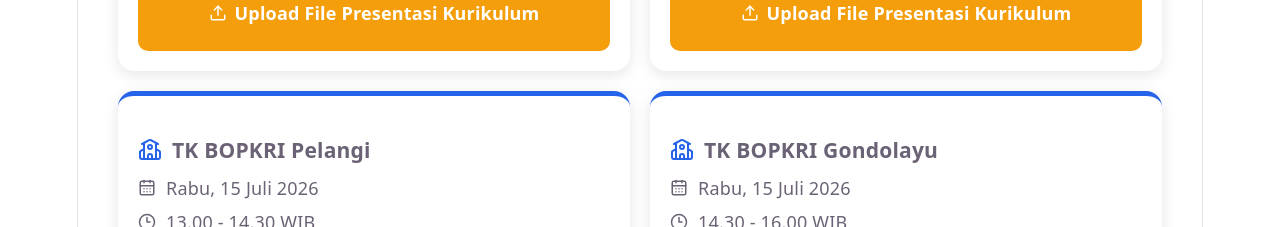
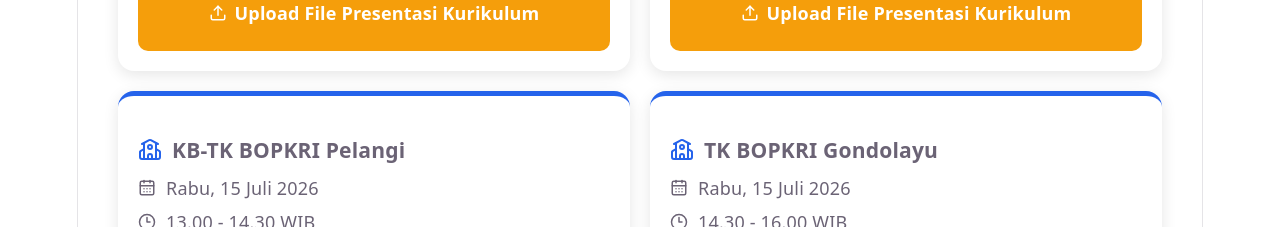
Before and after one commit to donyputraperkasa/zoom-schedule, a React (Vite) app: page / in a window 1280 px wide. Shown: the part 6400-6627 px from the top of the page. Built offline with nearby package versions, Linux system fonts and the light colour scheme.

Commit message:
add link upload to TK SD" git push

```diff
--- a/src/data/schedule.js
+++ b/src/data/schedule.js
@@ -117,7 +117,7 @@
         time: '14.30 - 16.00 WIB',
         link: 'https://us06web.zoom.us/j/81436131503?pwd=3Ezm5FalAtSYn4oz0bZkE67a6FtaCL.1',
         driveLink: 'https://drive.google.com/drive/folders/1nbfJtf0SOEZiA_NSH8Py9olK46GG8vhu?usp=sharing',
-        uploadLink: '#',
+        uploadLink: 'https://drive.google.com/drive/folders/1YHMF0Zss_FULiL3tFnhajLAafLfx7FC9?usp=sharing',
     },
     {
         id: 13,
@@ -127,7 +127,7 @@
         time: '13.00 - 14.30 WIB',
         link: 'https://us06web.zoom.us/j/84808926430?pwd=DagPPGq7Z4baOCa2L9qppU2s2ujTHu.1',
         driveLink: 'https://drive.google.com/drive/folders/1pZkaAWyOcnaaO-IL_lciONAKoPyxw1CN?usp=sharing',
-        uploadLink: '#',
+        uploadLink: 'https://drive.google.com/drive/folders/1PcewCtjs9c4KU3YlkC5to4my_b2RRZ03?usp=sharing',
     },
     {
         id: 14,
@@ -137,7 +137,7 @@
         time: '14.30 - 16.00 WIB',
         link: 'https://us06web.zoom.us/j/84808926430?pwd=DagPPGq7Z4baOCa2L9qppU2s2ujTHu.1',
         driveLink: 'https://drive.google.com/drive/folders/1Z8YmmT9GCuuI2XH0C1rFN3_W3NrecQfU?usp=sharing',
-        uploadLink: '#',
+        uploadLink: 'https://drive.google.com/drive/folders/16ke5tSoHUo30RAj4dYJT-HukSYu2x7d_?usp=sharing',
     },
     {
         id: 15,
@@ -147,7 +147,7 @@
         time: '13.00 - 14.30 WIB',
         link: 'https://us06web.zoom.us/j/84354895958?pwd=lsrYbmOuYodNGzC0GSxhPnETwYjgKL.1',
         driveLink: 'https://drive.google.com/drive/folders/1k_mKozJROLZte_mCf4hJh9h5tILybW4e?usp=sharing',
-        uploadLink: '#',
+        uploadLink: 'https://drive.google.com/drive/folders/1fjPlmNUmjOMwA7UjBQ2bspLiHG058vMo?usp=sharing',
     },
     {
         id: 16,
@@ -157,7 +157,7 @@
         time: '14.30 - 16.00 WIB',
         link: 'https://us06web.zoom.us/j/84354895958?pwd=lsrYbmOuYodNGzC0GSxhPnETwYjgKL.1',
         driveLink: 'https://drive.google.com/drive/folders/1bTVgtSpYy4Zz0k1_KpXoI0E1LJQp9u6v?usp=sharing',
-        uploadLink: '#',
+        uploadLink: 'https://drive.google.com/drive/folders/1Wu-HVvvM1Ti6qSHdyhMkx3oKxWJrNAgW?usp=sharing',
     },
     {
         id: 17,
@@ -167,7 +167,7 @@
         time: '13.00 - 14.30 WIB',
         link: 'https://us06web.zoom.us/j/83764033827?pwd=V24zFDxCgYQ3bs7Nhjbcg2MPI3vnKx.1',
         driveLink: 'https://drive.google.com/drive/folders/1FkNjUqse1AlwoxTSz8Ky-Eia29vv4PwP?usp=sharing',
-        uploadLink: '#',
+        uploadLink: 'https://drive.google.com/drive/folders/12Pkinwm035C84pJbl9BUQT3chp8fST9J?usp=sharing',
     },
     {
         id: 18,
@@ -177,7 +177,7 @@
         time: '14.30 - 16.00 WIB',
         link: 'https://us06web.zoom.us/j/83764033827?pwd=V24zFDxCgYQ3bs7Nhjbcg2MPI3vnKx.1',
         driveLink: 'https://drive.google.com/drive/folders/1_zFyGVPMJs8wAILTG_3YDBJKjkTqCUfr?usp=sharing',
-        uploadLink: '#',
+        uploadLink: 'https://drive.google.com/drive/folders/17WN8jQmQRaOH0IRkFhEQQ3JO4OSuYBxh?usp=sharing',
     },
     {
         id: 19,
@@ -187,7 +187,7 @@
         time: '13.00 - 14.30 WIB',
         link: 'https://us06web.zoom.us/j/89427618984?pwd=P82ZNF1Nd3kVgspcitxPEn6x1JhTfN.1',
         driveLink: 'https://drive.google.com/drive/folders/1VINkmtmMrI4nBvy2MqSUhSExejEwQ6E7?usp=sharing',
-        uploadLink: '#',
+        uploadLink: 'https://drive.google.com/drive/folders/1Y-jnEYjK93DY4qyq-23MwJJHgb6VKCHD?usp=sharing',
     },
     {
         id: 20,
@@ -197,7 +197,7 @@
         time: '14.30 - 16.00 WIB',
         link: 'https://us06web.zoom.us/j/89427618984?pwd=P82ZNF1Nd3kVgspcitxPEn6x1JhTfN.1',
         driveLink: 'https://drive.google.com/drive/folders/19y1Scn2a6DbpljvocRsIIj-Ld-hpnZ5u?usp=sharing',
-        uploadLink: '#',
+        uploadLink: 'https://drive.google.com/drive/folders/1zSU4Tj0FkLN7fW_QSB-oERIEZkJcZ-nR?usp=sharing',
     },
     {
         id: 21,
@@ -207,7 +207,7 @@
         time: '13.00 - 14.30 WIB',
         link: 'https://us06web.zoom.us/j/84478129268?pwd=uNyh5c1LfwCrGM8xhwwoqXMlK9a8ZC.1',
         driveLink: 'https://drive.google.com/drive/folders/18x49G2_fKUewQACuOxtzyL0i-o2Q60t2?usp=sharing',
-        uploadLink: '#',
+        uploadLink: 'https://drive.google.com/drive/folders/1p8pJXUuNaZqyrmGXyE-cgZy7k3yKLHjB?usp=sharing',
     },
     {
         id: 22,
@@ -217,7 +217,7 @@
         time: '14.30 - 16.00 WIB',
         link: 'https://us06web.zoom.us/j/84478129268?pwd=uNyh5c1LfwCrGM8xhwwoqXMlK9a8ZC.1',
         driveLink: 'https://drive.google.com/drive/folders/1q_HzEDCCHjoaZ3XHhFani6_mb6PEc6nW?usp=sharing',
-        uploadLink: '#',
+        uploadLink: 'https://drive.google.com/drive/folders/14NJ5cTg3Dnd5AG0oe-c_L87h2D4rVGJk?usp=sharing',
     },
     {
         id: 23,
@@ -227,7 +227,7 @@
         time: '13.00 - 14.30 WIB',
         link: 'https://us06web.zoom.us/j/87956726322?pwd=QXk8Mrr8RoSrTX4j3aJclkkaaeT6Fv.1',
         driveLink: 'https://drive.google.com/drive/folders/1PJHyPrfE1Ubma3reOVr-ZE0VdM9MHZtI?usp=sharing',
-        uploadLink: '#',
+        uploadLink: 'https://drive.google.com/drive/folders/1A8Cc73WqbD64UNcCi26zH9Nnf9gPXw5p?usp=sharing',
     },
     {
         id: 24,
@@ -237,7 +237,7 @@
         time: '14.30 - 16.00 WIB',
         link: 'https://us06web.zoom.us/j/87956726322?pwd=QXk8Mrr8RoSrTX4j3aJclkkaaeT6Fv.1',
         driveLink: 'https://drive.google.com/drive/folders/1j4TQwBfAA1F6PW6TOvtxN_FZU4cMRg6C?usp=sharing',
-        uploadLink: '#',
+        uploadLink: 'https://drive.google.com/drive/folders/1AvsXuWKAFWzZ_OJ9mUmFMRizHMkWLslw?usp=sharing',
     },
     {
         id: 25,
@@ -247,7 +247,7 @@
         time: '13.00 - 14.30 WIB',
         link: 'https://us06web.zoom.us/j/85957689331?pwd=pU8aW2VGi6kRbhSaTYa3xBJ5DVOMvo.1',
         driveLink: 'https://drive.google.com/drive/folders/1tCWgyJExeMNw863Z5BdoQURdU0Qwd5Yl?usp=sharing',
-        uploadLink: '#',
+        uploadLink: 'https://drive.google.com/drive/folders/1BAXaAn4zsIzdRWGjXV_HCc6Iz1ztaZGv?usp=sharing',
     },
     {
         id: 26,
@@ -257,7 +257,7 @@
         time: '14.30 - 16.00 WIB',
         link: 'https://us06web.zoom.us/j/85957689331?pwd=pU8aW2VGi6kRbhSaTYa3xBJ5DVOMvo.1',
         driveLink: 'https://drive.google.com/drive/folders/155KlX9ZkGucptRiI1SN_Qqy0ayB98K0E?usp=sharing',
-        uploadLink: '#',
+        uploadLink: 'https://drive.google.com/drive/folders/1cSfspBpGJgO5Hks6oZhSJ7WwOQIMnJ-F?usp=sharing',
     },
     {
         id: 27,
@@ -267,7 +267,7 @@
         time: '13.00 - 14.30 WIB',
         link: 'https://us06web.zoom.us/j/89435393775?pwd=WHnGjurh1XCeJ5T5PSziQ4WGn6gPVD.1',
         driveLink: 'https://drive.google.com/drive/folders/1aRY1EGbYuOhuYsvY_HCt37snqkQe4Hzr?usp=sharing',
-        uploadLink: '#',
+        uploadLink: 'https://drive.google.com/drive/folders/1b3LT1T_a0FmK_-lBgJusjW_1uQ7EB0Wm?usp=sharing',
     },
     {
         id: 28,
@@ -277,7 +277,7 @@
         time: '14.30 - 16.00 WIB',
         link: 'https://us06web.zoom.us/j/89435393775?pwd=WHnGjurh1XCeJ5T5PSziQ4WGn6gPVD.1',
         driveLink: 'https://drive.google.com/drive/folders/1fCkFBQjHR_9ly5Wm5WiWcDVU4OFcS3jq?usp=sharing',
-        uploadLink: '#',
+        uploadLink: 'https://drive.google.com/drive/folders/15NzxiLPGhhBXKgD0DCSWq1ZLvZZw5xYI?usp=sharing',
     },
     {
         id: 29,
@@ -287,7 +287,7 @@
         time: '13.00 - 14.30 WIB',
         link: 'https://us06web.zoom.us/j/86493498731?pwd=422fycznCT5cRw26DdK1x8a4x5av2N.1',
         driveLink: 'https://drive.google.com/drive/folders/1mu5EuEvvxaj6OHZ3bzaDYQEinBQXFWOp?usp=sharing',
-        uploadLink: '#',
+        uploadLink: 'https://drive.google.com/drive/folders/1NK9rLYQJBl6KpICV-0oy2C3Jvv1MTLpk?usp=sharing',
     },
     {
         id: 30,
@@ -297,7 +297,7 @@
         time: '14.30 - 16.00 WIB',
         link: 'https://us06web.zoom.us/j/86493498731?pwd=422fycznCT5cRw26DdK1x8a4x5av2N.1',
         driveLink: 'https://drive.google.com/drive/folders/1yfXljU1YoIvAWUe68VhZ-xHHmrDxlc1r?usp=sharing',
-        uploadLink: '#',
+        uploadLink: 'https://drive.google.com/drive/folders/1yRzxV75yUDDkaVeOc6M0YcsttZeOlQ07?usp=sharing',
     },
     {
         id: 31,
@@ -307,7 +307,7 @@
         time: '13.00 - 14.30 WIB',
         link: 'https://us06web.zoom.us/j/82732735453?pwd=GZyeOOcjRFUFYvz0QDbN9w6a6DFjrw.1',
         driveLink: 'https://drive.google.com/drive/folders/1wXaVP_PkHG6bXdeOVQflz2P5ZTaW4qTe?usp=sharing',
-        uploadLink: '#',
+        uploadLink: 'https://drive.google.com/drive/folders/1sFYyccVQ38ccrNqE7t9BVYNjYCSwv_Mg?usp=sharing',
     },
     {
         id: 32,
@@ -317,17 +317,17 @@
         time: '14.30 - 16.00 WIB',
         link: 'https://us06web.zoom.us/j/82732735453?pwd=GZyeOOcjRFUFYvz0QDbN9w6a6DFjrw.1',
         driveLink: 'https://drive.google.com/drive/folders/1e8J2P7qcrTZFOrpUC4BhGCCcABjyJbvH?usp=sharing',
-        uploadLink: '#',
+        uploadLink: 'https://drive.google.com/drive/folders/1hF86suWZ6I7WiUnP6nfoL1mJi3wZOpNx?usp=sharing',
     },
     {
         id: 33,
-        school: 'TK BOPKRI Pelangi',
+        school: 'KB-TK BOPKRI Pelangi',
         day: 'Rabu',
         date: '15 Juli 2026',
         time: '13.00 - 14.30 WIB',
         link: 'https://us06web.zoom.us/j/89507488280?pwd=3B71tR0PUFvB1GSXdMe5JcGbPAtQGy.1',
         driveLink: 'https://drive.google.com/drive/folders/1830JgoPp5anMqmBCRcAbZey3IrP57A2N?usp=sharing',
-        uploadLink: '#',
+        uploadLink: 'https://drive.google.com/drive/folders/1RpLxp3DH0-iysdJi-XpvfzSOygDt85ip?usp=sharing',
     },
     {
         id: 34,
@@ -337,7 +337,7 @@
         time: '14.30 - 16.00 WIB',
         link: 'https://us06web.zoom.us/j/89507488280?pwd=3B71tR0PUFvB1GSXdMe5JcGbPAtQGy.1',
         driveLink: 'https://drive.google.com/drive/folders/1ImosR0GKfVO_GCn6YciQk-Jxx691V1qx?usp=sharing',
-        uploadLink: '#',
+        uploadLink: 'https://drive.google.com/drive/folders/1xweLKOV-A5P85J4extkO4VKy5oIzNdOO?usp=sharing',
     },
     {
         id: 35,
@@ -347,7 +347,7 @@
         time: '13.00 - 14.30 WIB',
         link: 'https://us06web.zoom.us/j/83682054285?pwd=1fg7I7jOd6eHw7WB7QPTSyRa7HIajT.1',
         driveLink: 'https://drive.google.com/drive/folders/1Y9_Dp3yfs5IR35o3WsVBOaq58cKFFMg-?usp=sharing',
-        uploadLink: '#',
+        uploadLink: 'https://drive.google.com/drive/folders/1NWSeXFUtDgvZO6O7KI4_eTvaCcYQdiqq?usp=sharing',
     },
     {
         id: 36,
@@ -357,7 +357,7 @@
         time: '14.30 - 16.00 WIB',
         link: 'https://us06web.zoom.us/j/83682054285?pwd=1fg7I7jOd6eHw7WB7QPTSyRa7HIajT.1',
         driveLink: 'https://drive.google.com/drive/folders/1EINsF-oUB7GLRDEeDqCaH5fIfXxmqBZ7?usp=sharing',
-        uploadLink: '#',
+        uploadLink: 'https://drive.google.com/drive/folders/1gt33NEqWDxl1o4Yiadhvfw5Wu72fB_QA?usp=sharing',
     },
 ]
 
```
